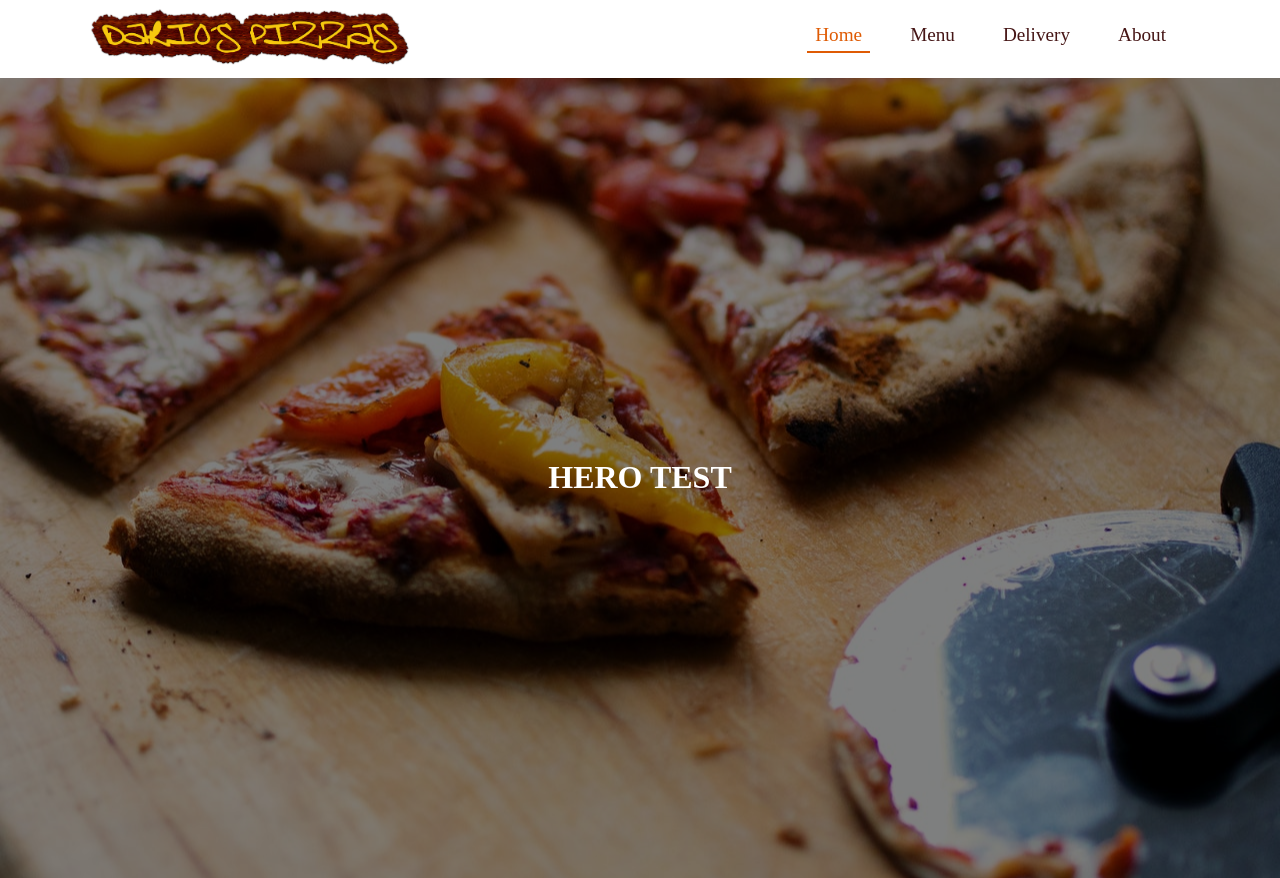
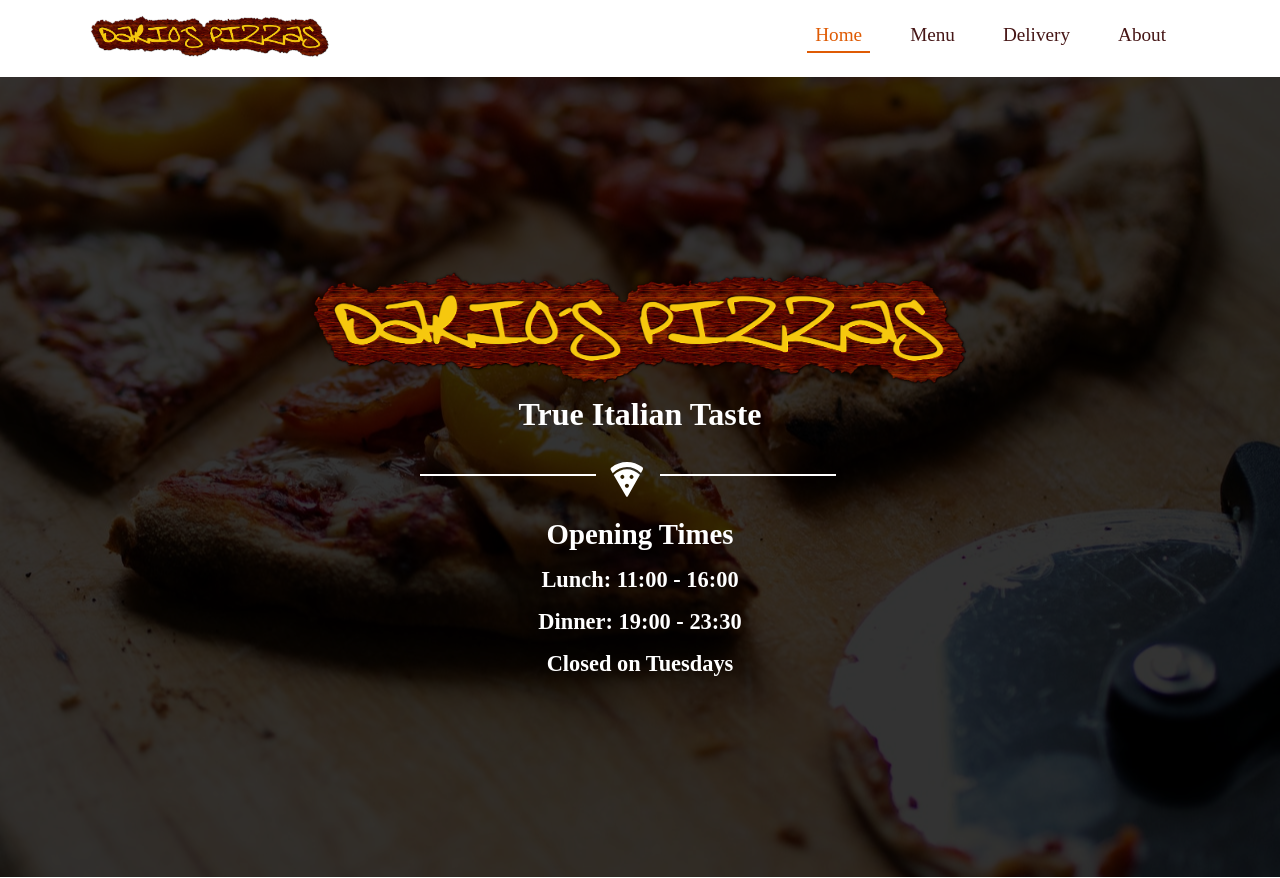
Before and after one commit to dario-piotrowicz/VueJS2-SCSS_demo_pizzeria_restaurant_website_miniproject, a Vue app: page /#/ in a window 1280 px wide. Built offline with nearby package versions, Linux system fonts and the light colour scheme.

Commit message:
implemented home hero

```diff
--- a/package.json
+++ b/package.json
@@ -8,6 +8,9 @@
     "lint": "vue-cli-service lint"
   },
   "dependencies": {
+    "@fortawesome/fontawesome-svg-core": "^1.2.31",
+    "@fortawesome/free-solid-svg-icons": "^5.15.0",
+    "@fortawesome/vue-fontawesome": "2",
     "core-js": "^3.6.5",
     "vue": "^2.6.11",
     "vue-router": "^3.2.0",
--- a/src/App.vue
+++ b/src/App.vue
@@ -6,7 +6,12 @@
 </template>
 
 <script>
+import { library } from "@fortawesome/fontawesome-svg-core";
+import { faPizzaSlice } from "@fortawesome/free-solid-svg-icons";
+
 import Header from "./components/Header";
+
+library.add(faPizzaSlice);
 
 export default {
   components: {
--- a/src/components/Header.vue
+++ b/src/components/Header.vue
@@ -42,7 +42,7 @@
     justify-content: space-between;
     padding: 0.5rem;
     img {
-      width: 20rem;
+      width: 15rem;
     }
 
     nav {
--- a/src/components/Hero.vue
+++ b/src/components/Hero.vue
@@ -35,7 +35,7 @@ export default {
     position: absolute;
     top: 0;
     left: 0;
-    opacity: 0.5;
+    opacity: 0.8;
   }
 }
 </style>>
--- a/src/views/Home.vue
+++ b/src/views/Home.vue
@@ -1,16 +1,83 @@
 <template>
   <div class="home">
-    <hero><h1>HERO TEST</h1></hero>
+    <hero>
+      <div class="hero-content">
+        <img src="../assets/images/logo.png" />
+        <h2 class="heading">True Italian Taste</h2>
+        <div class="decorated-orizontal-line">
+          <div class="line"></div>
+          <span class="icon"
+            ><font-awesome-icon icon="pizza-slice"></font-awesome-icon
+          ></span>
+          <div class="line"></div>
+        </div>
+        <h2 class="opening-times">Opening Times</h2>
+        <h2 class="info">Lunch: 11:00 - 16:00</h2>
+        <h2 class="info">Dinner: 19:00 - 23:30</h2>
+        <h2 class="info">Closed on Tuesdays</h2>
+      </div>
+    </hero>
   </div>
 </template>
 
 <script>
+import { FontAwesomeIcon } from "@fortawesome/vue-fontawesome";
 import Hero from "../components/Hero";
 
 export default {
   name: "Home",
   components: {
     hero: Hero,
+    "font-awesome-icon": FontAwesomeIcon,
   },
 };
 </script>
+
+<style lang="scss" scoped>
+.hero-content {
+  display: flex;
+  flex-direction: column;
+  width: 100%;
+  align-items: center;
+  justify-content: center;
+
+  h2 {
+    margin: 0.5rem;
+
+    &.heading {
+      font-size: 2rem;
+    }
+
+    &.opening-times {
+      font-size: 1.8rem;
+    }
+
+    &.info {
+      font-size: 1.4rem;
+    }
+  }
+
+  img {
+    width: 60%;
+  }
+
+  .decorated-orizontal-line {
+    display: flex;
+    width: 40%;
+    align-items: center;
+
+    .icon {
+      padding: 1rem;
+      font-size: 2rem;
+      transform: rotate(-45deg);
+    }
+
+    .line {
+      margin: 10px 0;
+      height: 2px;
+      width: 40%;
+      background-color: #fff;
+    }
+  }
+}
+</style>
```
Also changed, not shown: 1 other file (tests, documents, lock files or other folders).
